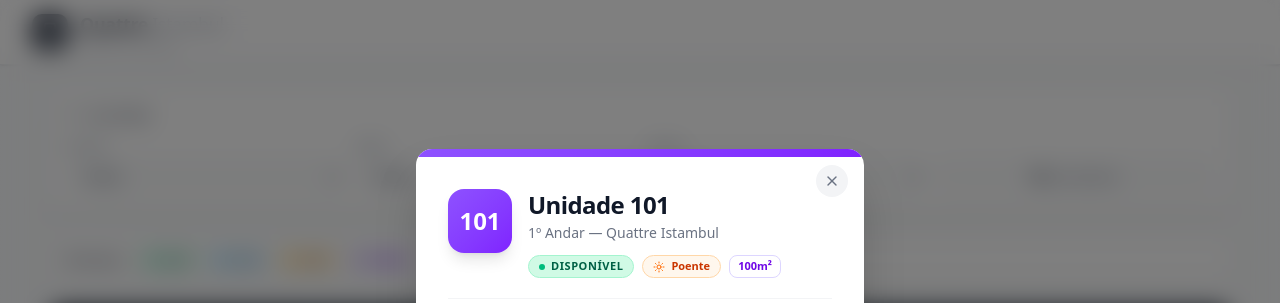
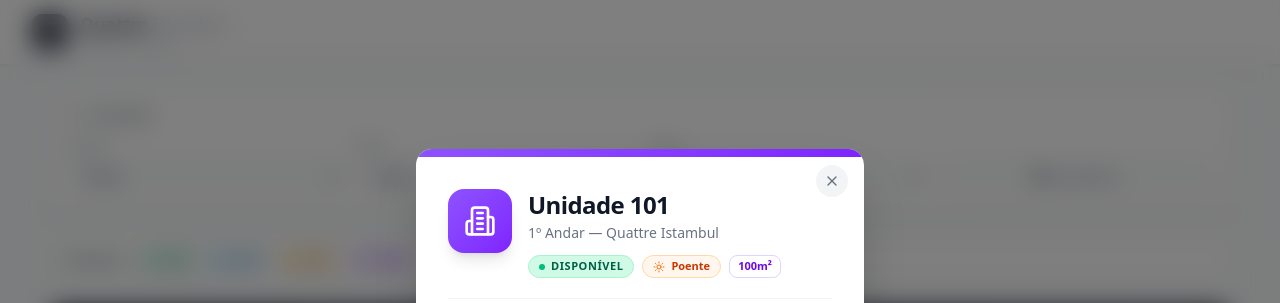
Before and after one commit to felipesantiago-coder/fluxo-quadra, a Next.js app: page / in a window 1280 px wide. Both pictures are taken after a click on the element 141 px from the left and 518 px from the top of the page. Shown: the top 303 px of the page. Built offline with nearby package versions, Linux system fonts and the light colour scheme.

Commit message:
5e9ae99a-484b-4d50-9d47-f22e21257608

```diff
--- a/src/components/sales-dashboard.tsx
+++ b/src/components/sales-dashboard.tsx
@@ -192,8 +192,8 @@
 
           {/* Header */}
           <div className="flex items-start gap-4">
-            <div className={`w-16 h-16 rounded-2xl bg-gradient-to-br ${colors.gradient} flex items-center justify-center text-white font-bold text-2xl shadow-lg flex-shrink-0`}>
-              {unit.unidade}
+            <div className={`w-16 h-16 rounded-2xl bg-gradient-to-br ${colors.gradient} flex items-center justify-center shadow-lg flex-shrink-0`}>
+              <Building2 className="w-8 h-8 text-white" />
             </div>
             <div className="min-w-0 flex-1">
               <h2 className="text-2xl font-bold text-gray-900 tracking-tight">
```
